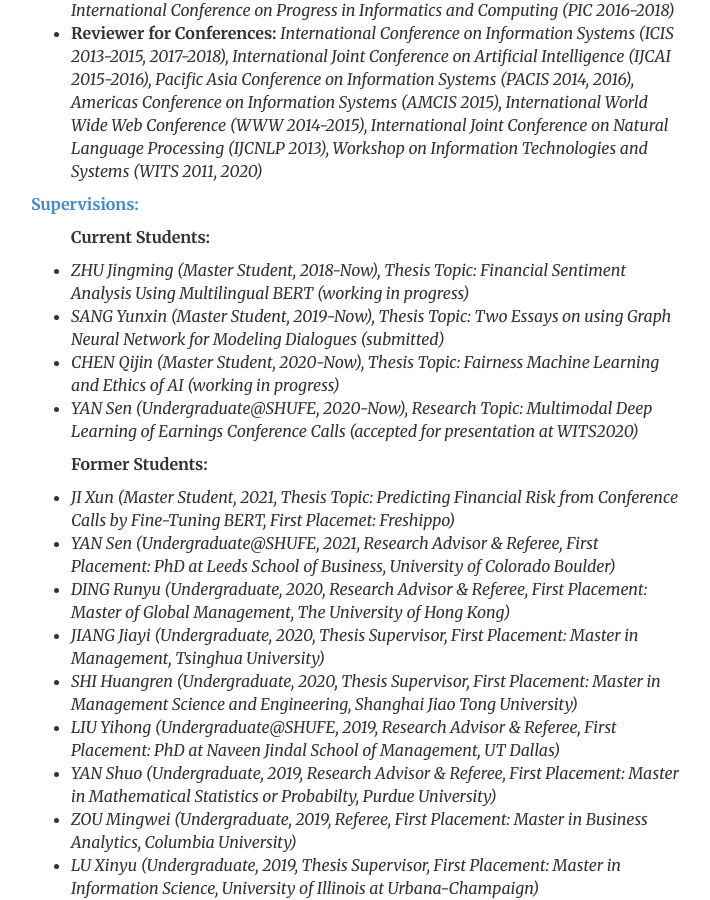
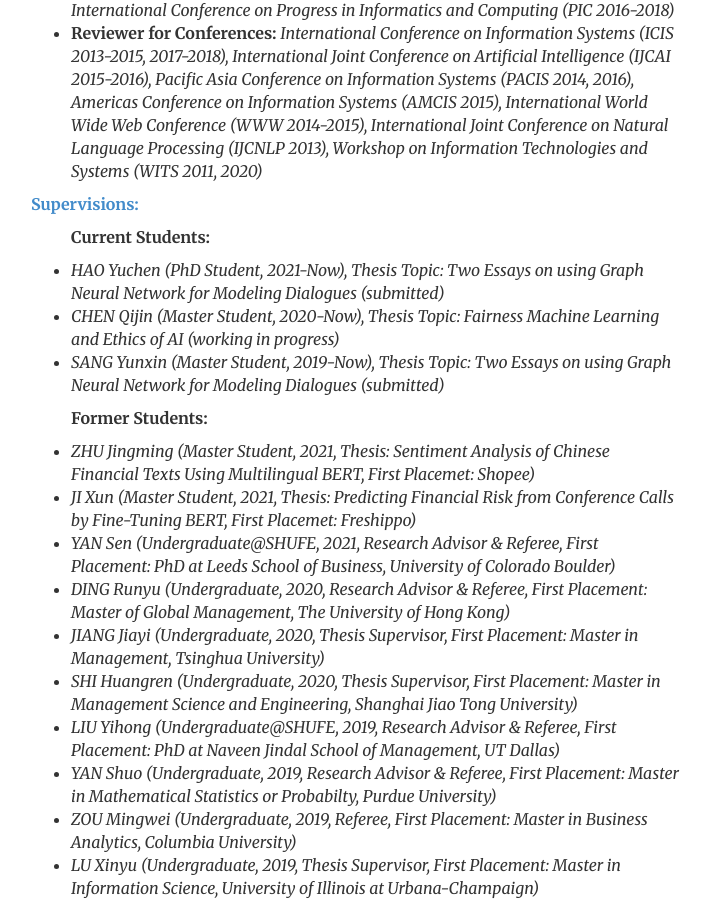
Before and after one commit to popeye007/popeye007.github.io, a Jekyll site: the page built from research/index.html, in a window 1280 px wide and 900 px high, scrolled down 1483 px. Shown: the whole window, without its empty margins (285-995 px from the left). Built offline with Jekyll 4.4.1, drawn with Linux system fonts in a browser that asks for light colours; comment, search, counter and statistics services are not loaded; some of the changed text lies outside the part shown.

Commit message:
update info

```diff
--- a/research/index.html
+++ b/research/index.html
@@ -59,14 +59,15 @@ description: Research by Bao Yang.
 	<p><strong><a name="Supervision">Supervisions:</a></strong><br>
 		<ul>
 			<p><b>Current Students:</b></p>
-			<li><i>ZHU Jingming (Master Student, 2018-Now), Thesis Topic: Financial Sentiment Analysis Using Multilingual BERT (working in progress)</i></li>
+			<li><i>HAO Yuchen (PhD Student, 2021-Now), Thesis Topic: Two Essays on using Graph Neural Network for Modeling Dialogues (submitted)</i></li>
+			<li><i>CHEN Qijin (Master Student, 2020-Now), Thesis Topic: Fairness Machine Learning and Ethics of AI (working in progress)</i></li>
 			<li><i>SANG Yunxin (Master Student, 2019-Now), Thesis Topic: Two Essays on using Graph Neural Network for Modeling Dialogues (submitted)</i></li>
-			<li><i>CHEN Qijin (Master Student, 2020-Now), Thesis Topic: Fairness Machine Learning and Ethics of AI (working in progress)</i></li>
-			<li><i>YAN Sen (Undergraduate@SHUFE, 2020-Now), Research Topic: Multimodal Deep Learning of Earnings Conference Calls (accepted for presentation at WITS2020)</i></li>
+			<!-- <li><i>YAN Sen (Undergraduate@SHUFE, 2020-Now), Research Topic: Multimodal Deep Learning of Earnings Conference Calls (accepted for presentation at WITS2020)</i></li> -->
 		</ul>
 		<ul>
 			<p><b>Former Students:</b></p>
-			<li><i>JI Xun (Master Student, 2021, Thesis Topic: Predicting Financial Risk from Conference Calls by Fine-Tuning BERT, First Placemet: Freshippo)</i></li>
+			<li><i>ZHU Jingming (Master Student, 2021, Thesis: Sentiment Analysis of Chinese Financial Texts Using Multilingual BERT, First Placemet: Shopee)</i></li>
+			<li><i>JI Xun (Master Student, 2021, Thesis: Predicting Financial Risk from Conference Calls by Fine-Tuning BERT, First Placemet: Freshippo)</i></li>
 			<li><i>YAN Sen (Undergraduate@SHUFE, 2021, Research Advisor & Referee, First Placement: PhD at Leeds School of Business, University of Colorado Boulder)</i></li>
 			<li><i>DING Runyu (Undergraduate, 2020, Research Advisor & Referee, First Placement: Master of Global Management, The University of Hong Kong)</i></li>
 			<li><i>JIANG Jiayi (Undergraduate, 2020, Thesis Supervisor, First Placement: Master in Management, Tsinghua University)</i></li>
--- a/teaching/index.html
+++ b/teaching/index.html
@@ -16,13 +16,13 @@ description: Teaching by Bao Yang.
 		<ul>
 		<li>CS159: Python Programming, Undergraduate Course</li>
 			<ul>
-				<li>Instructor: 2019S, 2020S</li>
+				<li>Instructor: 2019S, 2020S, 2021S</li>
 				<li>Student Projects: [<a href='http://yangbao.org/notes/2019/07/31/cs159-2019-student-projects' target="_blank">2019S</a> | <a href='http://yangbao.org/notes/2020/07/09/cs159-2020-student-projects' target="_blank">2020S</a>]</li>
 			</ul>
 
 		<li>MG26029: Computational Text Analysis, Graduate Course</li>
 			<ul>
-				<li>Instructor: 2017S, 2018S, 2019S, 2020S</li>
+				<li>Instructor: 2017S, 2018S, 2019S, 2020S, 2021S</li>
 			</ul>
 
 		<li>AM045: Introduction to Business Computing, Undergraduate Course
```
Also changed, not shown: other parts of research/index.html (+3 -3 lines).
